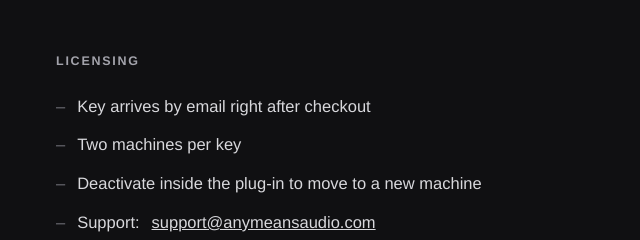
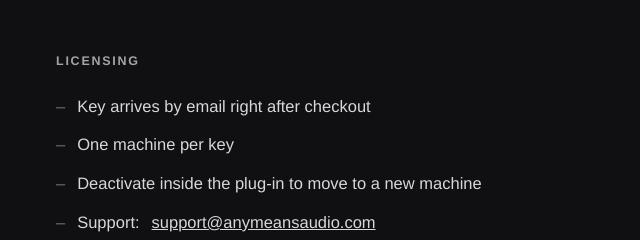
Before and after one commit to anymeansai/anymeans-audio-site, a plain HTML site: page artfreq.html in a window 1280 px wide. Shown: the part 2020-2260 px from the top of the page, 612-1252 px from the left. Drawn offline with Linux system fonts and the light colour scheme.

Commit message:
Licensing: one machine per key

```diff
--- a/artfreq.html
+++ b/artfreq.html
@@ -293,7 +293,7 @@
         <h2 class="label">Licensing</h2>
         <ul class="details-list">
           <li>Key arrives by email right after checkout</li>
-          <li>Two machines per key</li>
+          <li>One machine per key</li>
           <li>Deactivate inside the plug-in to move to a new machine</li>
           <li>Support: <a href="mailto:support@anymeansaudio.com">support@anymeansaudio.com</a></li>
         </ul>
```
Also changed, not shown: artfreq/index.html (+1 -1 lines).
